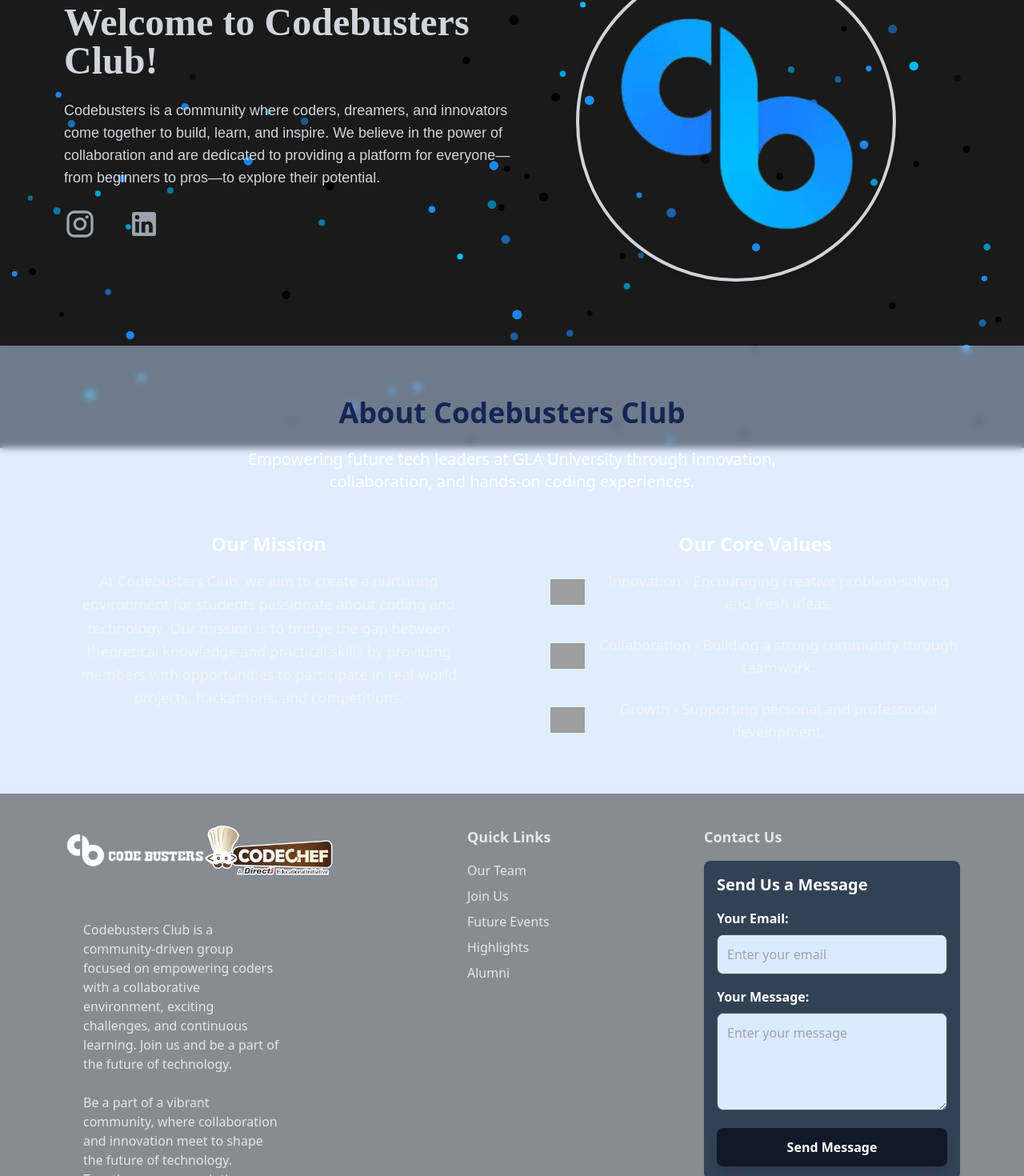
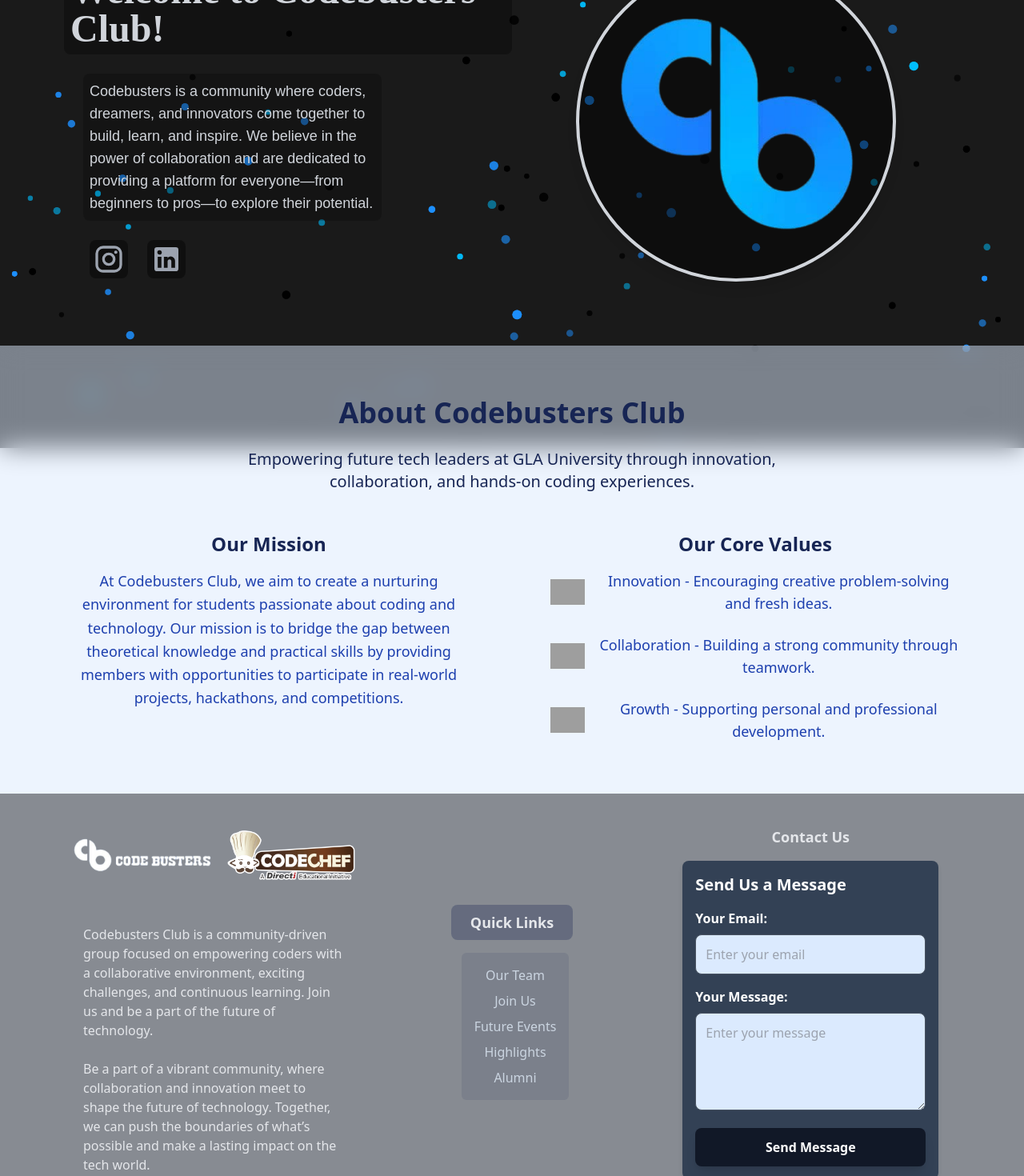
Before and after one commit to CodeBustersGLAU/Codebusters_Web, a React (Create React App) app in the folder frontend/: page / in a window 1280 px wide. Shown: the part 240-1710 px from the top of the page at 80% size. Built offline with nearby package versions, Linux system fonts and the light colour scheme; grey boxes are pictures that could not be loaded.

Commit message:
Homepage UI Update

```diff
--- a/frontend/src/Components/User/Footer.js
+++ b/frontend/src/Components/User/Footer.js
@@ -11,19 +11,28 @@ import { Link } from "react-router-dom";
 function Footer() {
   return (
     <footer className="bg-opacity-50 backdrop-blur-md bg-gray-900 text-gray-200 py-10 px-4 sm:px-8 md:px-16 lg:px-20">
-      <div className="flex flex-col md:flex-row justify-between items-center md:items-start space-y-10 md:space-y-0">
+      <div className="flex flex-col md:flex-row justify-around items-center">
         {/* Logo and Description */}
         <div className="md:w-1/3 text-center md:text-left">
-        <div className="flex items-center justify-around mb-10">
-          <img src={Logo} alt="Codebusters Logo" className="w-44 mb-4 mx-auto md:mx-0" />
-          <img src={LogoCodechef} alt="Codebusters Logo" className="w-40 mb-4 mx-auto md:mx-0" />
+          <div className="flex items-center justify-around mb-10">
+            <img
+              src={Logo}
+              alt="Codebusters Logo"
+              className="w-44 mb-4 mx-auto md:mx-0 cursor-pointer"
+            />
+            <img
+              src={LogoCodechef}
+              alt="Codebusters Logo"
+              className="w-40 mb-4 mx-auto md:mx-0 cursor-pointer"
+            />
           </div>
-          <p className="text-sm md:text-base px-6 mb-6">
+          <p className="text-sm md:text-base px-6 mb-6 selection:bg-blue-200 selection:text-blue-950">
             Codebusters Club is a community-driven group focused on empowering
             coders with a collaborative environment, exciting challenges, and
-            continuous learning. Join us and be a part of the future of technology.
+            continuous learning. Join us and be a part of the future of
+            technology.
           </p>
-          <p className="text-sm md:text-base px-6">
+          <p className="text-sm md:text-base px-6 selection:bg-blue-200 selection:text-blue-950">
             Be a part of a vibrant community, where collaboration and innovation
             meet to shape the future of technology. Together, we can push the
             boundaries of what’s possible and make a lasting impact on the tech
@@ -32,9 +41,11 @@ function Footer() {
         </div>
 
         {/* Quick Links */}
-        <div className="md:w-1/3 flex flex-col items-center md:items-start ml-52">
-          <h3 className="text-lg font-semibold mb-4">Quick Links</h3>
-          <ul className="space-y-2">
+        <div className="md:w-1/3 w-full flex flex-col items-center justify-center m-10 md:m-0 selection:bg-blue-200 selection:text-blue-950">
+          <h3 className="text-lg font-semibold mb-4 bg-blue-950 pl-6 pr-6 pt-2 pb-2 rounded-lg bg-opacity-30">
+            Quick Links
+          </h3>
+          <ul className="space-y-2 text-slate-300 bg-blue-950 bg-opacity-10 p-4 text-center ml-2 rounded-md">
             <li>
               <Link to="/team-members" className="hover:text-white">
                 Our Team
@@ -64,16 +75,20 @@ function Footer() {
         </div>
 
         {/* Contact Form */}
-        <div className="md:w-1/3 flex flex-col items-center md:items-start">
+        <div className="md:w-1/3 w-full flex flex-col items-center">
           <h3 className="text-lg font-semibold mb-4">Contact Us</h3>
           <form
             action="https://formspree.io/f/myzydpyr"
             method="POST"
             className="bg-slate-700 p-4 rounded-lg shadow-md w-full sm:w-80 md:w-72 lg:w-80"
           >
-            <h2 className="text-xl font-semibold text-white mb-4">Send Us a Message</h2>
+            <h2 className="text-xl font-semibold text-white mb-4">
+              Send Us a Message
+            </h2>
             <label className="block mb-4">
-              <span className="block text-white font-semibold mb-2">Your Email:</span>
+              <span className="block text-white font-semibold mb-2">
+                Your Email:
+              </span>
               <input
                 type="email"
                 name="email"
@@ -83,7 +98,9 @@ function Footer() {
               />
             </label>
             <label className="block mb-4">
-              <span className="block text-white font-semibold mb-2">Your Message:</span>
+              <span className="block text-white font-semibold mb-2">
+                Your Message:
+              </span>
               <textarea
                 name="message"
                 required
@@ -103,12 +120,12 @@ function Footer() {
       </div>
 
       {/* Social Media Links */}
-      <div className="flex justify-center space-x-6 mt-8">
+      <div className="flex flex-row justify-center space-x-6 mt-8 items-center h-10">
         <a
           href="https://www.instagram.com/codebusters_glau/profilecard/?igsh=aWduNzQ0OTAydnpv"
           target="_blank"
           rel="noopener noreferrer"
-          className="text-xl text-gray-400 hover:text-white"
+          className="text-xl text-gray-400 hover:text-white hover:scale-150 transition-transform"
         >
           <FacebookIcon />
         </a>
@@ -116,7 +133,7 @@ function Footer() {
           href="https://www.instagram.com/codebusters_glau/profilecard/?igsh=aWduNzQ0OTAydnpv"
           target="_blank"
           rel="noopener noreferrer"
-          className="text-xl text-gray-400 hover:text-white"
+          className="text-xl text-gray-400 hover:text-white hover:scale-150 transition-transform"
         >
           <InstagramIcon />
         </a>
@@ -124,7 +141,7 @@ function Footer() {
           href="https://www.linkedin.com/company/codebusters-glau/"
           target="_blank"
           rel="noopener noreferrer"
-          className="text-xl text-gray-400 hover:text-white"
+          className="text-xl text-gray-400 hover:text-white hover:scale-150 transition-transform"
         >
           <LinkedInIcon />
         </a>
@@ -132,7 +149,7 @@ function Footer() {
           href="https://twitter.com"
           target="_blank"
           rel="noopener noreferrer"
-          className="text-xl text-gray-400 hover:text-white"
+          className="text-xl text-gray-400 hover:text-white hover:scale-150 transition-transform"
         >
           <TwitterIcon />
         </a>
@@ -140,15 +157,18 @@ function Footer() {
           href="https://github.com"
           target="_blank"
           rel="noopener noreferrer"
-          className="text-xl text-gray-400 hover:text-white"
+          className="text-xl text-gray-400 hover:text-white hover:scale-150 transition-transform"
         >
           <GitHubIcon />
         </a>
       </div>
 
       {/* Copyright */}
-      <div className="mt-8 text-center text-gray-500 text-sm">
-        <p>&copy; {new Date().getFullYear()} Codebusters Club. All rights reserved.</p>
+      <div className="mt-8 text-center text-gray-500 text-sm selection:text-blue-100">
+        <p>
+          &copy; {new Date().getFullYear()} Codebusters Club. All rights
+          reserved.
+        </p>
       </div>
     </footer>
   );
--- a/frontend/src/Components/User/Homepage.js
+++ b/frontend/src/Components/User/Homepage.js
@@ -14,93 +14,109 @@ function Homepage() {
         {/* Introduction Section */}
         <section className="mt-[7rem] flex flex-col lg:flex-row justify-between items-center p-10 lg:p-20 space-y-10 lg:space-y-0">
           <div className="w-full lg:w-1/2 text-center lg:text-left">
-            <h1 className="text-3xl lg:text-5xl font-extrabold text-gray-300 mb-6 leading-tight font-playfair ">
+            <h1 className="text-3xl lg:text-5xl font-extrabold text-gray-300 mb-6 leading-tight font-playfair bg-opacity-30 bg-black p-2 rounded-lg selection:bg-black selection:text-white">
               Welcome to Codebusters Club!
             </h1>
-            <p className="text-base lg:text-lg text-gray-300 leading-relaxed mx-6 lg:mx-0 mb-6 font-dosis">
+            <p className="text-base lg:text-lg text-gray-300 leading-relaxed mx-6 mb-6 font-dosis bg-black p-2 bg-opacity-20 rounded-lg md:w-2/3 selection:bg-black selection:text-white">
               Codebusters is a community where coders, dreamers, and innovators
               come together to build, learn, and inspire. We believe in the
               power of collaboration and are dedicated to providing a platform
               for everyone—from beginners to pros—to explore their potential.
             </p>
-            <div className="flex gap-10 ">
+            <div className="flex gap-6  md:ml-8 justify-center md:justify-start">
               <a
                 href="https://www.instagram.com/codebusters_glau/profilecard/?igsh=aWduNzQ0OTAydnpv"
                 target="_blank"
                 rel="noopener noreferrer"
-          className="text-xl text-gray-400 hover:text-white"
+                className="text-xl text-gray-400 hover:text-white p-1 bg-black rounded-lg bg-opacity-40"
               >
-          <InstagramIcon fontSize="inherit" style={{ fontSize: 40 }} />
+                <InstagramIcon
+                  fontSize="inherit"
+                  style={{
+                    fontSize: 40,
+                  }}
+                />
               </a>
               <a
                 href="https://www.linkedin.com/company/codebusters-glau/"
                 target="_blank"
                 rel="noopener noreferrer"
-          className="text-xl text-gray-400 hover:text-white"
+                className="text-xl text-gray-400 hover:text-white p-1 bg-black rounded-lg bg-opacity-40"
               >
                 <LinkedInIcon fontSize="inherit" style={{ fontSize: 40 }} />
-        </a></div>
+              </a>
+            </div>
           </div>
           {/* Circular Image */}
-          <div className="w-full lg:w-1/2 flex items-center justify-center">
+          <div className="w-full lg:w-1/2 flex items-center justify-center ">
             <img
               src={CB}
               alt="Codebusters Logo"
-  className="w-96 h-96 lg:w-[400px] lg:h-[400px] rounded-full border-4 border-gray-300 shadow-lg object-cover animate-flip"
+              className="md:w-96 md:h-96 lg:w-[400px] lg:h-[400px] rounded-full border-4 border-gray-300 shadow-lg object-cover animate-flip bg-black bg-opacity-50"
             />
           </div>
         </section>
 
         {/* About Section */}
-        <section className="py-16 px-6 lg:px-20 text-center backdrop-blur-sm bg-opacity-50 bg-blue-200 text-white">
+        <section className="py-16 px-6 lg:px-20 text-center backdrop-blur-lg bg-opacity-50 bg-blue-100 text-white">
           <div className="max-w-7xl mx-auto">
             <h2 className="text-4xl lg:text-4xl font-bold text-blue-950 mb-6">
               About Codebusters Club
             </h2>
-            <p className="text-white text-xl max-w-2xl mx-auto mb-12">
-              Empowering future tech leaders at GLA University through innovation, collaboration, and hands-on coding experiences.
+            <p className="text-blue-950 text-xl max-w-2xl mx-auto mb-12">
+              Empowering future tech leaders at GLA University through
+              innovation, collaboration, and hands-on coding experiences.
             </p>
             <div className="grid grid-cols-1 md:grid-cols-2 gap-12 lg:gap-24">
               <div>
-                <h3 className="text-2xl font-semibold text-white mb-4">
+                <h3 className="text-2xl font-bold text-blue-950 mb-4">
                   Our Mission
                 </h3>
-                <p className="text-gray-100 text-lg leading-relaxed">
+                <p className="text-blue-800 text-lg leading-relaxed">
                   At Codebusters Club, we aim to create a nurturing environment
-                  for students passionate about coding and technology. Our mission
-                  is to bridge the gap between theoretical knowledge and practical
-                  skills by providing members with opportunities to participate in
-                  real-world projects, hackathons, and competitions.
+                  for students passionate about coding and technology. Our
+                  mission is to bridge the gap between theoretical knowledge and
+                  practical skills by providing members with opportunities to
+                  participate in real-world projects, hackathons, and
+                  competitions.
                 </p>
               </div>
               <div>
-                <h3 className="text-2xl font-semibold text-white mb-4">
+                <h3 className="text-2xl font-bold text-blue-950 mb-4">
                   Our Core Values
                 </h3>
-                <ul className="text-gray-100 space-y-6">
+                <ul className="text-blue-800 space-y-6">
                   <li className="flex items-center justify-start">
                     <img
-                      src="https://img.icons8.com/ios-filled/50/4e92f9/innovation.png"
+                      src="https://img.icons8.com/?size=100&id=aMa5RfFHeMJg&format=png&color=000000"
                       alt="Innovation Icon"
                       className="h-8 mr-4"
                     />
-                    <span className="text-lg">Innovation - Encouraging creative problem-solving and fresh ideas.</span>
+                    <span className="text-lg">
+                      Innovation - Encouraging creative problem-solving and
+                      fresh ideas.
+                    </span>
                   </li>
                   <li className="flex items-center justify-start">
                     <img
-                      src="https://img.icons8.com/ios-filled/50/4e92f9/collaboration.png"
+                      src="https://img.icons8.com/?size=100&id=4l0HjwFFbVRJ&format=png&color=000000"
                       alt="Collaboration Icon"
                       className="h-8 mr-4"
                     />
-                    <span className="text-lg">Collaboration - Building a strong community through teamwork.</span>
+                    <span className="text-lg">
+                      Collaboration - Building a strong community through
+                      teamwork.
+                    </span>
                   </li>
                   <li className="flex items-center justify-start">
                     <img
-                      src="https://img.icons8.com/ios-filled/50/4e92f9/growth.png"
+                      src="https://img.icons8.com/?size=100&id=16Ne6ZK7nvPI&format=png&color=000000"
                       alt="Growth Icon"
                       className="h-8 mr-4"
                     />
-                    <span className="text-lg">Growth - Supporting personal and professional development.</span>
+                    <span className="text-lg">
+                      Growth - Supporting personal and professional development.
+                    </span>
                   </li>
                 </ul>
               </div>
```
Also changed, not shown: 1 other file (tests, documents, lock files or other folders). Lines whose indentation alone changed are shown as unchanged.
